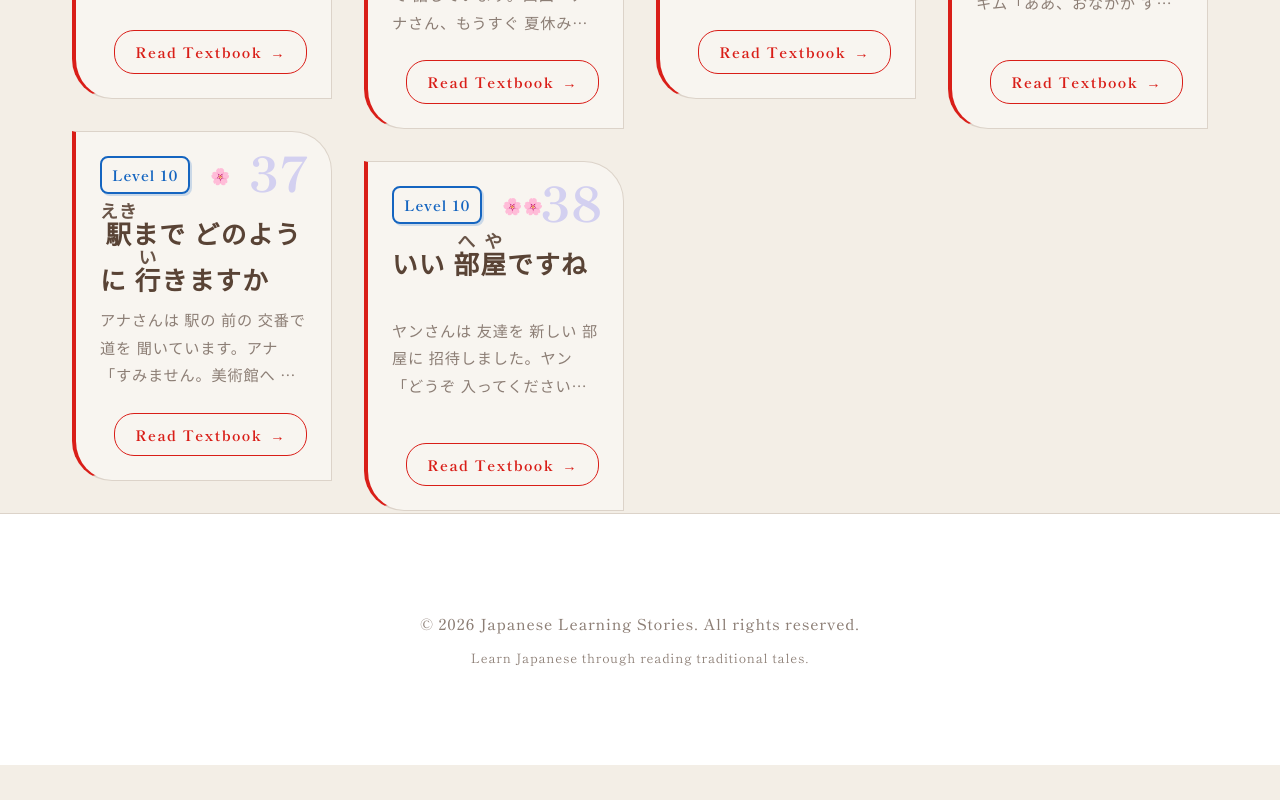
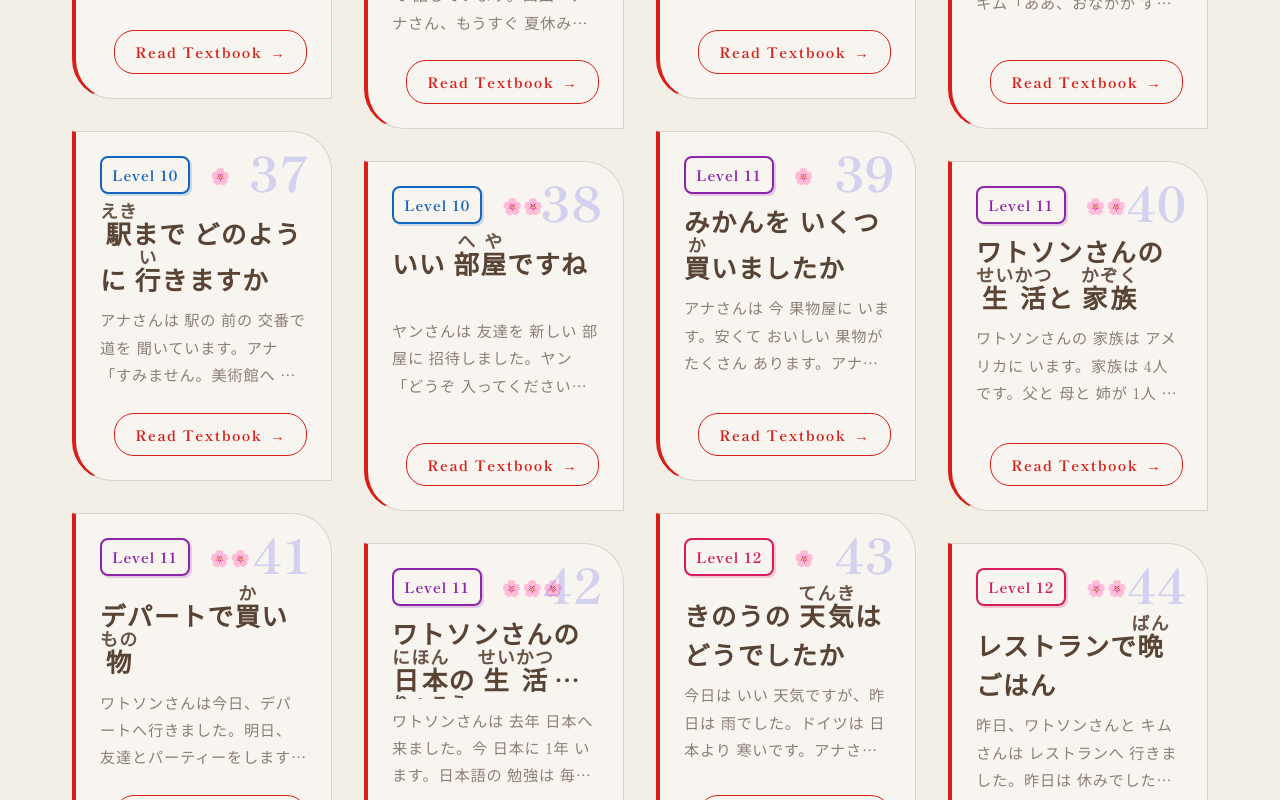
Before and after one commit to shigeshigegeo-stack/rakuenjoyjapanese, a Next.js app: page / in a window 1280 px wide. Shown: the part 4020-4820 px from the top of the page. Before the commit the page ends 4785 px from the top, so only its background shows below. Built offline with nearby package versions, Linux system fonts and the light colour scheme.

Commit message:
Add files via upload

```diff
--- a/src/data/textbooks/index.ts
+++ b/src/data/textbooks/index.ts
@@ -8,6 +8,8 @@ import { textbooks_level_07 } from './level_07';
 import { textbooks_level_08 } from './level_08';
 import { textbooks_level_09 } from './level_09';
 import { textbooks_level_10 } from './level_10';
+import { textbooks_level_11_20 } from './level_11_20';
+import { textbooks_level_21_30 } from './level_21_30';
 
 export * from './level_01';
 export * from './level_02';
@@ -19,6 +21,8 @@ export * from './level_07';
 export * from './level_08';
 export * from './level_09';
 export * from './level_10';
+export * from './level_11_20';
+export * from './level_21_30';
 
 export const textbooks_level_01_10 = [
   ...textbooks_level_01,
@@ -33,4 +37,8 @@ export const textbooks_level_01_10 = [
   ...textbooks_level_10
 ];
 
-export const textbooks = textbooks_level_01_10;
+export const textbooks = [
+  ...textbooks_level_01_10,
+  ...textbooks_level_11_20,
+  ...textbooks_level_21_30
+];
```
